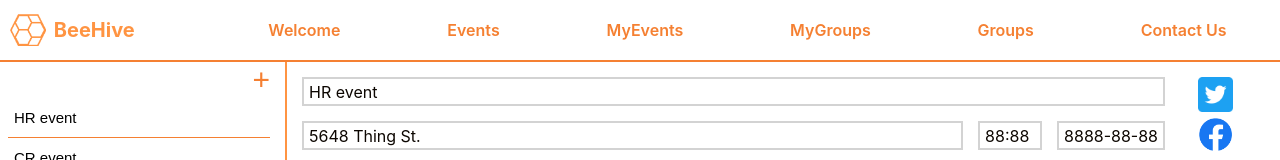
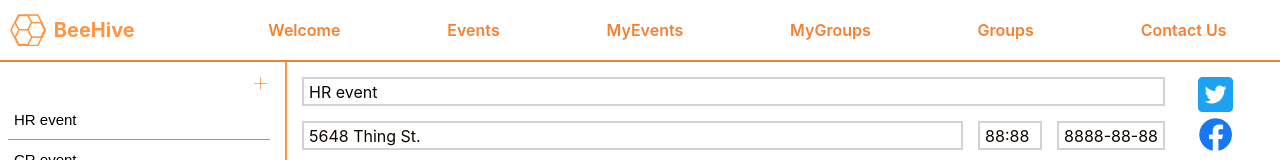
Before and after one commit to MuazAlhaidar/BeeHive, a React (Create React App) app in the folder client/: page /MyEvents in a window 1280 px wide. Shown: the top 160 px of the page. Built offline with nearby package versions, Linux system fonts and the light colour scheme.

Commit message:
Fixed add event button font

```diff
--- a/client/src/App.css
+++ b/client/src/App.css
@@ -58,4 +58,6 @@
 
 body {
   padding-top: 62px;
+  font-family: -apple-system, BlinkMacSystemFont, "Segoe UI", Roboto, Oxygen,
+    Ubuntu, Cantarell, "Open Sans", "Helvetica Neue", sans-serif;
 }
--- a/client/src/CSS/Events/EventsList.css
+++ b/client/src/CSS/Events/EventsList.css
@@ -7,6 +7,8 @@
   border: none;
   font-size: 30px;
   font-weight: 100;
+  font-family: -apple-system, BlinkMacSystemFont, "Segoe UI", Roboto, Oxygen,
+    Ubuntu, Cantarell, "Open Sans", "Helvetica Neue", sans-serif;
   color: #f58032;
   background-color: white;
   padding-right: 15px;
```
